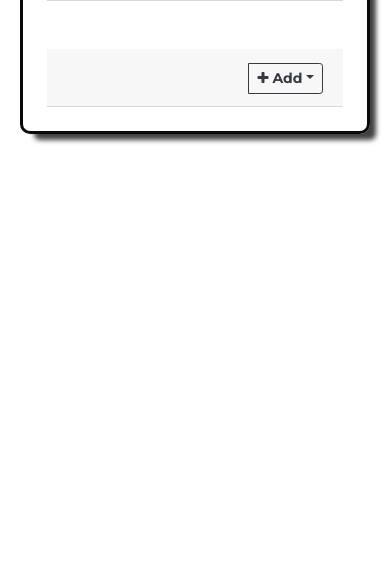
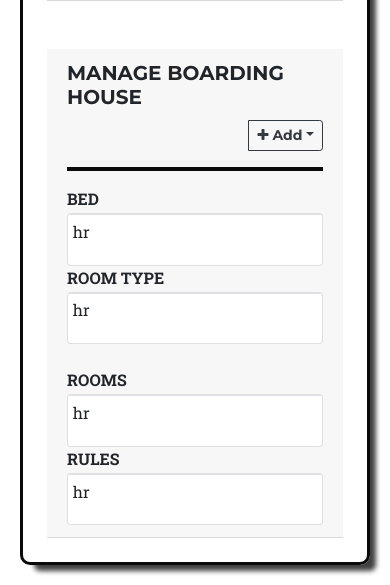
Before and after one commit to marvin697/CLIENT, a PHP site: page /CLIENT/owner/manage_house.php in a window 390 px wide. Shown: the part 580-1165 px from the top of the page. Before the commit the page ends 724 px from the top, so only its background shows below. Run offline with PHP 8.4, Linux system fonts and the light colour scheme; the visitor is signed in with stand-in values (Sample User, id 1); tables that the repository leaves empty or names only in its code hold one stand-in row (values such as "Sample post"); data that the repository does not hold is empty; some libraries are stand-ins or nearby versions; some web fonts are replaced.

Commit message:
13 commit

```diff
--- a/forms/edit-house.php
+++ b/forms/edit-house.php
@@ -59,7 +59,7 @@
         <div class="col-md-4">
             <button type="submit" class="btn btn-primary btn-block mb-1" name="update_bh">Save <i class="fa fa-check"></i></button>
 
-            <a href="view_bhouse.php?bhouse_id=<?= $bhouse_id; ?>" class="text-dark"><button type="button" class="btn btn-outline-dark btn-block"
+            <a href="../owner/dashboard.php" class="text-dark"><button type="button" class="btn btn-outline-dark btn-block"
                     name=''>Cancel <i class="fa fa-close"></i></button></a>
         </div>
         <div class="col-md-4"></div>
--- a/view_pages/manage_bh.php
+++ b/view_pages/manage_bh.php
@@ -15,10 +15,16 @@
         </div>
     </div>
     <div class="col-md-9">
+        <br><br>
+        <div class="card-header">
             <div class="">
-            <br><br>
+                <div class="row">
+                        <div class="col-md-6">
+                            <h5><b>MANAGE BOARDING HOUSE</b></h5>
                         </div>
-        <div class="card-header">
+                        <div class="col-md-2"></div>
+                        <div class="col-md-4">
+                            <div class="">
                                 <div class="row">
                                     <div class="col-md-4"></div>
                                     <div class="col-md-4"></div>
@@ -40,5 +46,71 @@
                                 <?php include_once '../view_pages/modal.php'; ?>
                             </div>
                         </div>
+                </div>
+            </div> <hr style="border: 2px solid #0a0a0a;">
+            <div class="">
+                <div class="row">
+                        <div class="col-md-6">
+                                <div class="row">
+                                    <div class="col-sm-4">
+                                        <h7><b>BED</b></h7>
+                                    </div>
+                                    <div class="col-sm-4"></div>
+                                    <div class="col-sm-4"></div>
+                                </div>
+                                <div class="table-responsive card">
+                                    <table class="table table-sm"><thead></thead><tbody><tr><td>hr</td></tr></tbody></table>
+                                </div>
+                                <?php include_once '../view_pages/modal.php'; ?>
+                        </div>
+                        <div class="col-md-6">
+                                <div class="row">
+                                    <div class="col-sm-4">
+                                        <h7><b>ROOM TYPE</b></h7>
+                                    </div>
+                                    <div class="col-sm-4"></div>
+                                    <div class="col-sm-4"></div>
+                                </div>
+                                <div class="table-responsive card">
+                                    <table class="table table-sm"><thead></thead><tbody><tr><td>hr</td></tr></tbody></table>
+                                </div>
+                                <?php include_once '../view_pages/modal.php'; ?>
+                        </div>
+                </div>
+            </div><br>
+            <div class="">
+                <div class="row">
+                        <div class="col-md-6">
+                                <div class="row">
+                                    <div class="col-sm-4">
+                                        <h7><b>ROOMS</b></h7>
+                                    </div>
+                                    <div class="col-sm-4"></div>
+                                    <div class="col-sm-4"></div>
+                                </div>
+                                <div class="table-responsive card">
+                                    <table class="table table-sm"><thead></thead><tbody><tr><td>hr</td></tr></tbody></table>
+                                </div>
+                                <?php include_once '../view_pages/modal.php'; ?>
+                        </div>
+                        <div class="col-md-6">
+                                <div class="row">
+                                    <div class="col-sm-4">
+                                        <h7><b>RULES</b></h7>
+                                    </div>
+                                    <div class="col-sm-4"></div>
+                                    <div class="col-sm-4"></div>
+                                </div>
+                                <div class="table-responsive card">
+                                    <table class="table table-sm"><thead></thead><tbody><tr><td>hr</td></tr></tbody></table>
+                                </div>
+                                <?php include_once '../view_pages/modal.php'; ?>
+                        </div>
+                </div>
+            </div>
 
         </div>
+
+    </div>
+
+</div>
```
Lines whose indentation alone changed are shown as unchanged.
